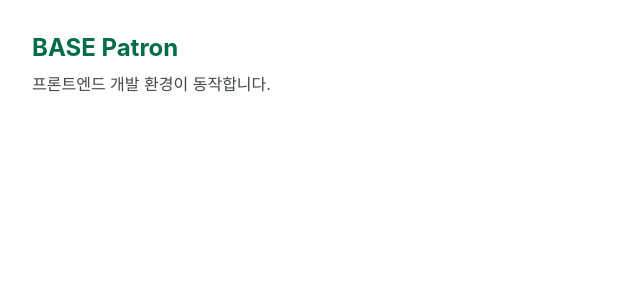
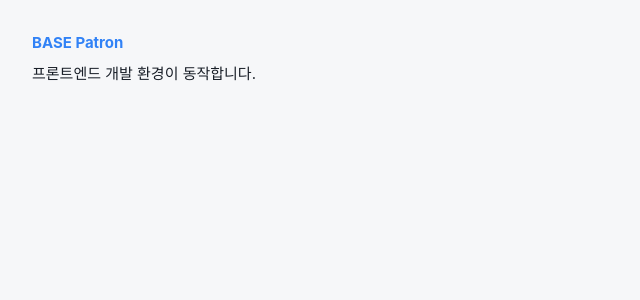
Before and after one commit to jhparkdev/logbase-patron, a React (Vite) app in the folder frontend/: page / in a window 1280 px wide. Shown: the top 300 px of the page, without its empty margins (0-640 px from the left). Built offline with nearby package versions, Linux system fonts and the light colour scheme.

Commit message:
feat: 지침 기반 디자인 토큰으로 교체

```diff
--- a/frontend/src/styles.css
+++ b/frontend/src/styles.css
@@ -1,30 +1,131 @@
 @import "tailwindcss";
 
-/* 토큰별 쓰임은 docs/design/tokens.md. 기본 색 팔레트를 꺼서 아래 토큰만 쓰게 한다. */
+/*
+ * 값은 TDS UI Kit(docs/design/tds-reference.md), 쓰임은 docs/design/tokens.md.
+ * Tailwind 기본 색과 글자 크기를 꺼서 아래 토큰만 쓰게 한다.
+ */
 @theme {
   --color-*: initial;
+  --text-*: initial;
 
+  --font-sans:
+    -apple-system, BlinkMacSystemFont, "Apple SD Gothic Neo", "Malgun Gothic",
+    system-ui, sans-serif;
+
+  /* TDS 타이포그래피 표에서 데스크톱에 쓰는 크기 */
+  --text-title: 26px;
+  --text-title--line-height: 35px;
+  --text-section: 18px;
+  --text-section--line-height: 27px;
+  --text-body: 15px;
+  --text-body--line-height: 22.5px;
+  --text-body-sm: 14px;
+  --text-body-sm--line-height: 21px;
+  --text-label: 13px;
+  --text-label--line-height: 19.5px;
+  --text-caption: 12px;
+  --text-caption--line-height: 18px;
+
+  /* 버튼 M과 입력 칸 모서리. 나머지는 Tailwind 기본(lg 8px, 2xl 16px)과 같다 */
+  --radius-control: 10px;
+
+  /* TDS 팔레트 */
   --color-white: #ffffff;
-  --color-surface: #f8f9ff;
-  --color-field: #eff4ff;
-  --color-line: #e5eeff;
-  --color-line-strong: #dce9ff;
+  --color-grey-50: #f9fafb;
+  --color-grey-100: #f2f4f6;
+  --color-grey-200: #e5e8eb;
+  --color-grey-300: #d1d6db;
+  --color-grey-400: #b0b8c1;
+  --color-grey-500: #8b95a1;
+  --color-grey-600: #6b7684;
+  --color-grey-700: #4e5968;
+  --color-grey-800: #333d4b;
+  --color-grey-900: #191f28;
+  --color-blue-50: #e8f3ff;
+  --color-blue-100: #c9e2ff;
+  --color-blue-200: #90c2ff;
+  --color-blue-300: #64a8ff;
+  --color-blue-400: #4593fc;
+  --color-blue-500: #3182f6;
+  --color-blue-600: #2272eb;
+  --color-blue-700: #1b64da;
+  --color-blue-800: #1957c2;
+  --color-blue-900: #194aa6;
+  --color-red-50: #ffeeee;
+  --color-red-100: #ffd4d6;
+  --color-red-200: #feafb4;
+  --color-red-300: #fb8890;
+  --color-red-400: #f66570;
+  --color-red-500: #f04452;
+  --color-red-600: #e42939;
+  --color-red-700: #d22030;
+  --color-red-800: #bc1b2a;
+  --color-red-900: #a51926;
+  --color-orange-50: #fff3e0;
+  --color-orange-100: #ffe0b0;
+  --color-orange-200: #ffcd80;
+  --color-orange-300: #ffbd51;
+  --color-orange-400: #ffa927;
+  --color-orange-500: #fe9800;
+  --color-orange-600: #fb8800;
+  --color-orange-700: #f57800;
+  --color-orange-800: #ed6700;
+  --color-orange-900: #e45600;
+  --color-yellow-50: #fff9e7;
+  --color-yellow-100: #ffefbf;
+  --color-yellow-200: #ffe69b;
+  --color-yellow-300: #ffdd78;
+  --color-yellow-400: #ffd158;
+  --color-yellow-500: #ffc342;
+  --color-yellow-600: #ffb331;
+  --color-yellow-700: #faa131;
+  --color-yellow-800: #ee8f11;
+  --color-yellow-900: #dd7d02;
+  --color-green-50: #f0faf6;
+  --color-green-100: #aeefd5;
+  --color-green-200: #76e4b8;
+  --color-green-300: #3fd599;
+  --color-green-400: #15c47e;
+  --color-green-500: #03b26c;
+  --color-green-600: #02a262;
+  --color-green-700: #029359;
+  --color-green-800: #028450;
+  --color-green-900: #027648;
+  --color-teal-50: #edf8f8;
+  --color-teal-100: #bce9e9;
+  --color-teal-200: #89d8d8;
+  --color-teal-300: #58c7c7;
+  --color-teal-400: #30b6b6;
+  --color-teal-500: #18a5a5;
+  --color-teal-600: #109595;
+  --color-teal-700: #0c8585;
+  --color-teal-800: #097575;
+  --color-teal-900: #076565;
+  --color-purple-50: #f9f0fc;
+  --color-purple-100: #edccf8;
+  --color-purple-200: #da9bef;
+  --color-purple-300: #c770e4;
+  --color-purple-400: #b44bd7;
+  --color-purple-500: #a234c7;
+  --color-purple-600: #9128b4;
+  --color-purple-700: #8222a2;
+  --color-purple-800: #73228e;
+  --color-purple-900: #65237b;
 
-  --color-ink: #0b1c30;
-  --color-ink-muted: #3f4945;
-  --color-ink-subtle: #707975;
+  /* 의미 색. 바꿀 때는 여기만 고친다 */
+  --color-surface: #f6f7f9;
+  --color-brand: var(--color-blue-500);
+  --color-brand-weak: rgb(49 130 246 / 0.16);
+  --color-success-weak: rgb(2 162 98 / 0.16);
+  --color-warning-weak: rgb(255 179 49 / 0.16);
+  --color-danger-weak: rgb(240 68 82 / 0.16);
+  --color-neutral-weak: rgb(0 27 55 / 0.1);
+  --color-delta-up: var(--color-red-600);
+  --color-delta-down: var(--color-blue-600);
+}
 
-  --color-brand-strong: #00342b;
-  --color-brand: #006c49;
-  --color-brand-soft: #6ffbbe;
-  --color-brand-ink: #002113;
-  --color-brand-muted: #94d3c1;
-
-  --color-estimate: #00476e;
-  --color-warning: #92400e;
-  --color-warning-soft: #fef3c7;
-  --color-warning-surface: #fffbeb;
-
-  --color-chart-jobs: #2563eb;
-  --color-chart-estimate: #8b5cf6;
+@layer base {
+  body {
+    @apply bg-surface text-body text-grey-900;
+  }
 }
```
